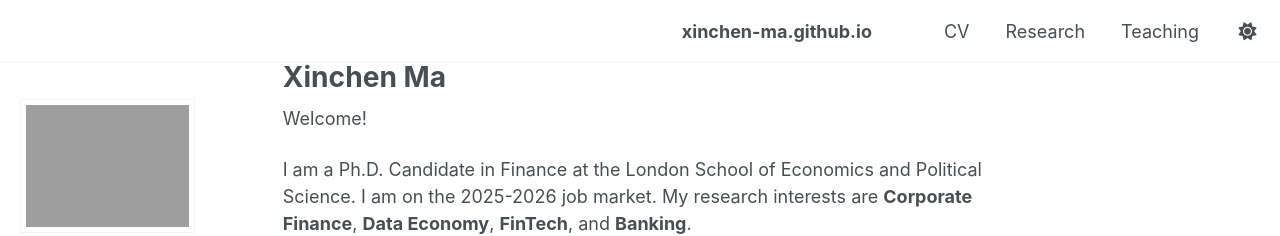
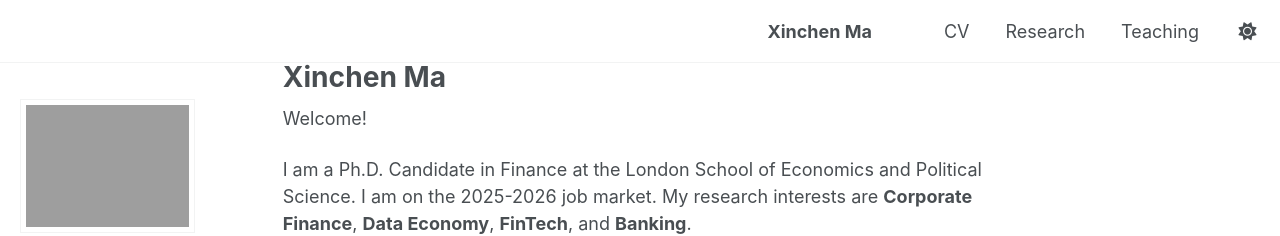
Before and after one commit to xinchen-ma/xinchen-ma.github.io, a Jekyll site: the page built from index.md, in a window 1280 px wide. Shown: the top 236 px of the page. Built offline with Jekyll 4.4.1, drawn with Linux system fonts in a browser that asks for light colours; a script that is not in the unit is left out; part of the change alters nothing that is shown.

```diff
--- a/_config.yml
+++ b/_config.yml
@@ -21,7 +21,7 @@ plugins:
   - jemoji
   - jekyll-seo-tag
   - jekyll-titles-from-headings
-#title                    : ""
+title                    : "Xinchen Ma"
 #title_separator          : "-"
 name                     : &name "Your Name"
 description              : &description "Your Name's academic portfolio"   # Update this with a general description of your site, this is the default if not overridden by a page
```
